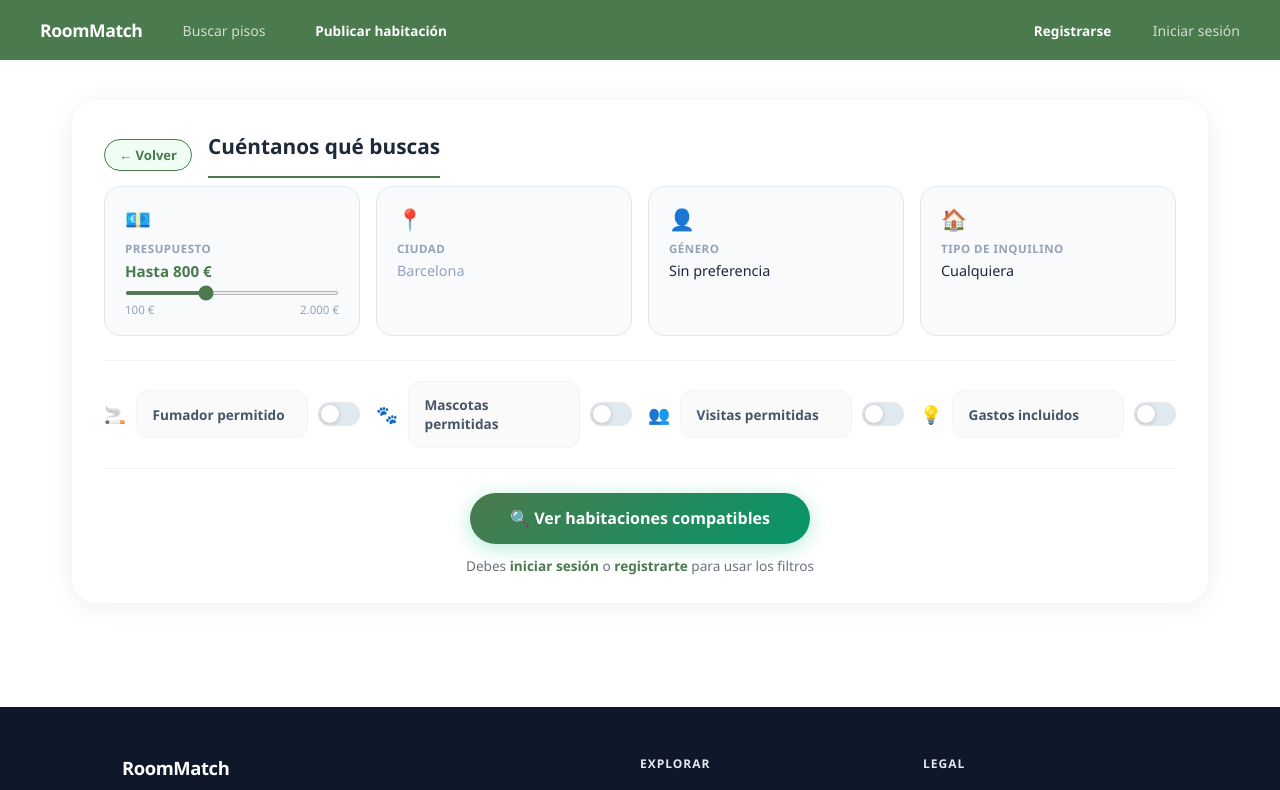
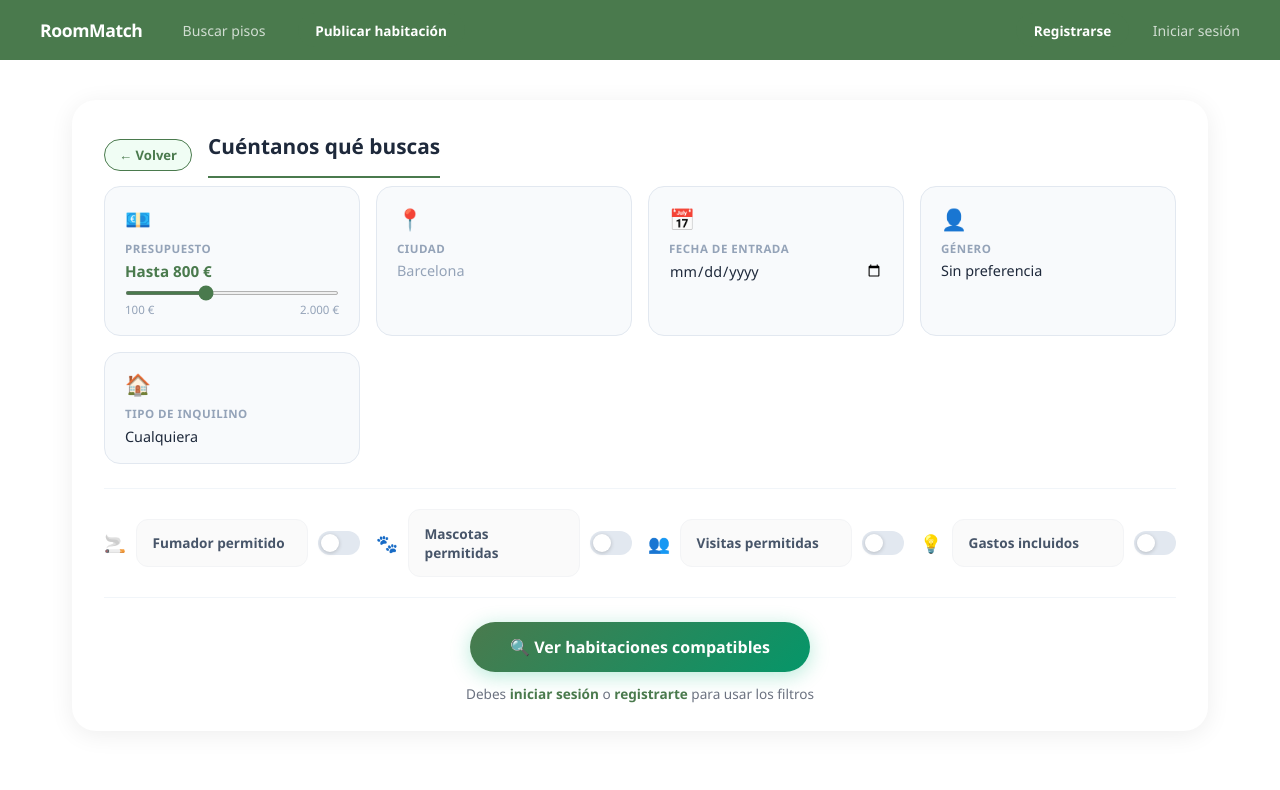
Before and after one commit to carol302025/roommatch, a React (Create React App) app in the folder roommatch-frontend/: page /buscar-pisos in a window 1280 px wide. Shown: the top 790 px of the page. Built offline with nearby package versions, Linux system fonts and the light colour scheme.

Commit message:
Añadir filtro fecha disponible - backend y frontend

```diff
--- a/roommatch-frontend/src/pages/BuscarPisos/BuscarPisos.js
+++ b/roommatch-frontend/src/pages/BuscarPisos/BuscarPisos.js
@@ -18,6 +18,7 @@ function BuscarPisos() {
     // Filtros
     const [presupuestoMax, setPresupuestoMax] = useState(searchParams.get('precio_max') || 800);
     const [ciudad, setCiudad] = useState(searchParams.get('ciudad') || '');
+    const [fecha, setFecha] = useState(searchParams.get('fecha') || '');
     const [genero, setGenero] = useState('');
     const [tipoInquilino, setTipoInquilino] = useState('');
     const [fumador, setFumador] = useState(false);
@@ -56,6 +57,7 @@ function BuscarPisos() {
             if (ciudad.trim())     filtros.ciudad         = ciudad.trim();
             if (presupuestoMax)    filtros.precio_max     = presupuestoMax;
             if (tipoInquilino)     filtros.tipo_inquilino = tipoInquilino;
+            if (fecha)             filtros.fecha          = fecha;
 
             const datos = await getHabitaciones(filtros);
             setHabitaciones(Array.isArray(datos) ? datos : []);
@@ -115,6 +117,17 @@ function BuscarPisos() {
                             placeholder="Barcelona"
                             value={ciudad}
                             onChange={(e) => setCiudad(e.target.value)}
+                            className="filtro-input"
+                        />
+                    </div>
+
+                    <div className="filtro-card">
+                        <span className="filtro-card-icono">📅</span>
+                        <label>Fecha de entrada</label>
+                        <input
+                            type="date"
+                            value={fecha}
+                            onChange={(e) => setFecha(e.target.value)}
                             className="filtro-input"
                         />
                     </div>
--- a/roommatch-frontend/src/pages/DetallePiso/DetallePiso.js
+++ b/roommatch-frontend/src/pages/DetallePiso/DetallePiso.js
@@ -141,6 +141,9 @@ function DetallePiso() {
                 <div className="detalle-der">
                     <div className="detalle-card-precio">
                         <p className="detalle-precio">{habitacion.precio} €<span>/mes</span></p>
+                        {habitacion.fecha_disponible && (
+                            <p className="gastos-tag">📅 Disponible desde: {new Date(habitacion.fecha_disponible).toLocaleDateString('es-ES')}</p>
+                        )}
                         {pref?.gastos_incluidos && (
                             <p className="gastos-tag">Gastos incluidos</p>
                         )}
--- a/roommatch-frontend/src/pages/PublicarPiso/PublicarPiso.js
+++ b/roommatch-frontend/src/pages/PublicarPiso/PublicarPiso.js
@@ -36,6 +36,8 @@ function PublicarPiso() {
     const [fotoUrl, setFotoUrl] = useState('');
     const [fotoPreview, setFotoPreview] = useState(null);
     const [subiendoFoto, setSubiendoFoto] = useState(false);
+
+    const [fechaDisponible, setFechaDisponible] = useState('');
 
     // Paso 2 — preferencias de la casa
     const [mascotas, setMascotas] = useState(false);
@@ -80,7 +82,7 @@ function PublicarPiso() {
         setError(null);
 
         try {
-            const datos = { titulo, descripcion, ciudad, direccion, precio: parseFloat(precio), foto_url: fotoUrl || null };
+            const datos = { titulo, descripcion, ciudad, direccion, precio: parseFloat(precio), foto_url: fotoUrl || null, fecha_disponible: fechaDisponible || null };
             const respuesta = await crearHabitacion(datos, token);
 
             if (respuesta.id) {
@@ -248,6 +250,15 @@ function PublicarPiso() {
                                     onChange={(e) => setPrecio(e.target.value)}
                                     min="0"
                                     required
+                                />
+                            </div>
+
+                            <div className="form-group">
+                                <label>Disponible desde</label>
+                                <input
+                                    type="date"
+                                    value={fechaDisponible}
+                                    onChange={(e) => setFechaDisponible(e.target.value)}
                                 />
                             </div>
                         </div>
```
